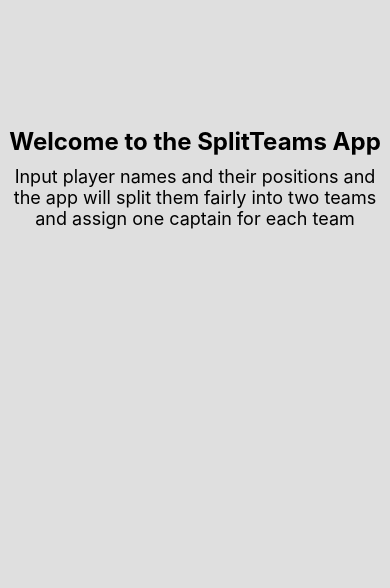
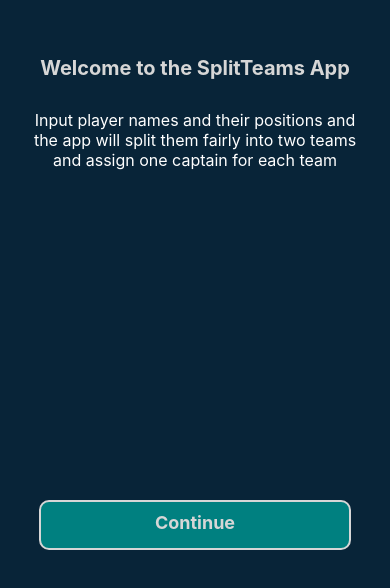
Before and after one commit to cosmin-oros/SplitTeams-App, a React Native app in the folder SplitTeams/: screen /WelcomeScreen in a window 390 px wide. Shown: the part 244-832 px from the top of the page. Built offline with nearby package versions, Linux system fonts and the light colour scheme.

Commit message:
welcome screen v1

```diff
--- a/SplitTeams/screens/WelcomeScreen.tsx
+++ b/SplitTeams/screens/WelcomeScreen.tsx
@@ -1,5 +1,5 @@
 import React from 'react';
-import { View, Text, StyleSheet } from 'react-native';
+import { View, Text, StyleSheet, TouchableOpacity } from 'react-native';
 import { useNavigation, NavigationProp, ParamListBase } from '@react-navigation/native';
 
 type WelcomeScreenProps = {
@@ -7,29 +7,64 @@
 }
 
 const WelcomeScreen = ({ navigation } : WelcomeScreenProps) => {
+  const handleContinue = () => {
+    navigation.navigate('InputScreen');
+  }
+
   return(
     <View style={styles.container}>
-      <Text style={styles.title}>Welcome to the SplitTeams App</Text>
-      <Text style={styles.subtitle}>Input player names and their positions and the app will split them fairly into two teams and assign one captain for each team</Text>
+      <View style={styles.content}>
+        <Text style={styles.title}>Welcome to the SplitTeams App</Text>
+        <Text style={styles.subtitle}>Input player names and their positions and the app will split them fairly into two teams and assign one captain for each team</Text>
+      </View>
+      <TouchableOpacity style={styles.button} onPress={handleContinue}>
+        <Text style={styles.buttonText}>Continue</Text>
+      </TouchableOpacity>
     </View>
   );
 }
 
 const styles = StyleSheet.create({
   container: {
-    backgroundColor: '#DFDFDF',
+    backgroundColor: '#082438',
     flex: 1,
     alignItems: 'center',
+    justifyContent: 'flex-end',
+    paddingBottom: 50,
+  },
+  content: {
+    flex: 1,
     justifyContent: 'center',
-    width: '100%',
-    height: '100%',
+    alignItems: 'center',
+    marginHorizontal: 20,
   },
   title: {
-    fontSize: 24,
+    fontSize: 20,
     fontWeight: 'bold',
     marginBottom: 10,
+    padding: 10,
+    color: '#D6D6D6',
   },
   subtitle: {
+    fontSize: 16,
+    textAlign: 'center',
+    padding: 10,
+    marginBottom: 30,
+    color: '#fff',
+  },
+  button: {
+    backgroundColor: '#008080',
+    paddingHorizontal: 20,
+    paddingVertical: 10,
+    borderRadius: 10,
+    width: '80%',
+    height: 50,
+    borderWidth: 2,
+    borderColor: '#D6D6D6',
+  },
+  buttonText: {
+    color: '#D6D6D6',
+    fontWeight: 'bold',
     fontSize: 18,
     textAlign: 'center',
   },
```
